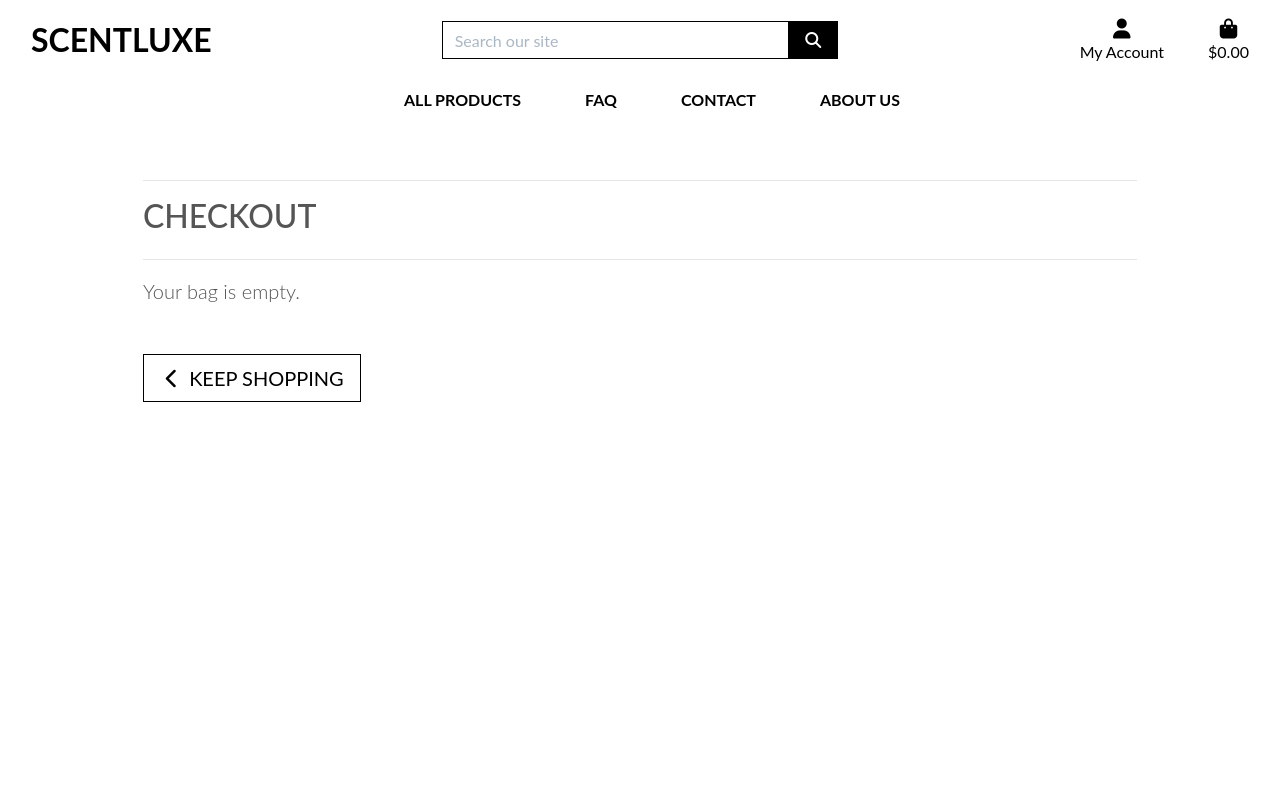
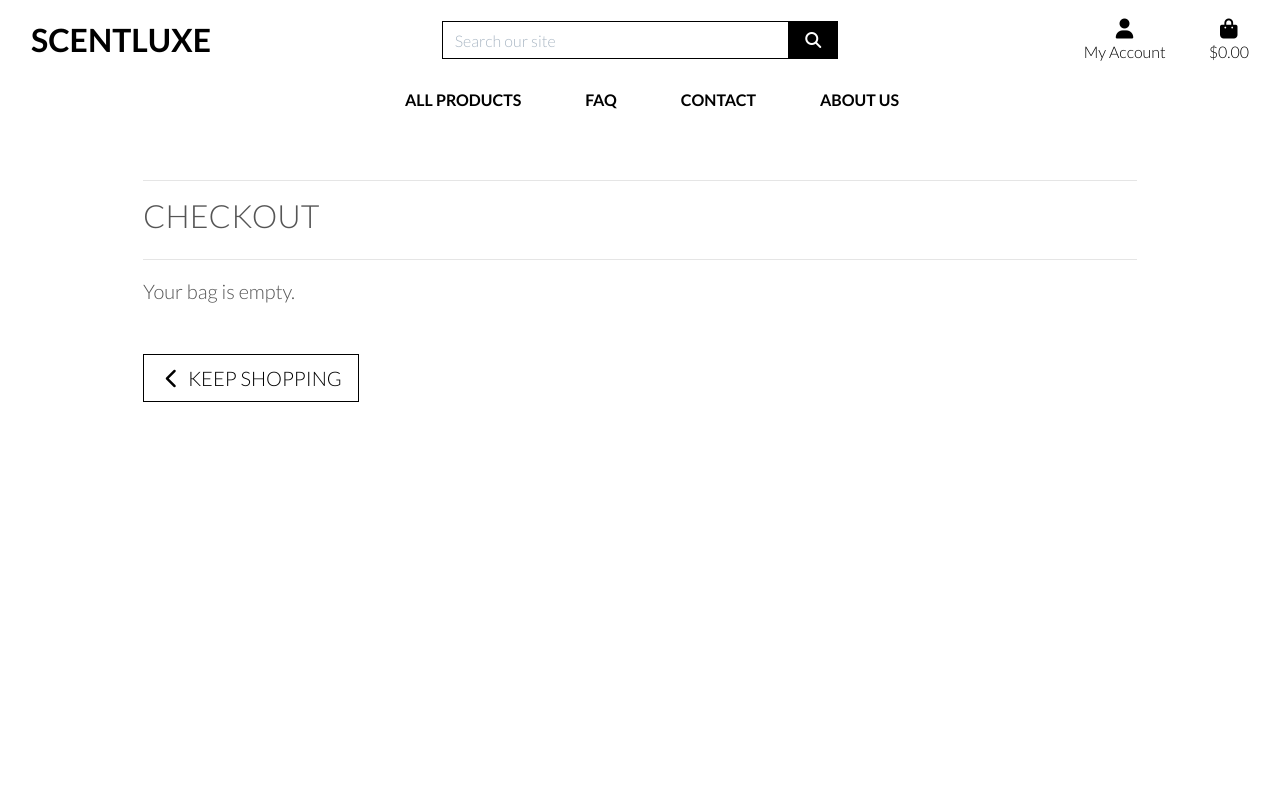
Before and after one commit to aimanh04/PP5-scent_luxe, a Django app: page /bag/ in a window 1280 px wide. Run offline with Django 3.2, Linux system fonts and the light colour scheme; some libraries are stand-ins or nearby versions.

Commit message:
Change website font

```diff
--- a/templates/base.html
+++ b/templates/base.html
@@ -20,8 +20,8 @@
         <!-- Fonts -->
         <link rel="preconnect" href="https://fonts.googleapis.com">
         <link rel="preconnect" href="https://fonts.gstatic.com" crossorigin>
-        <link href="https://fonts.googleapis.com/css2?family=Handlee&display=swap" rel="stylesheet">
-        <link href="https://fonts.googleapis.com/css2?family=Comfortaa:wght@300..700&family=Handlee&display=swap" rel="stylesheet">
+        <link href="https://fonts.googleapis.com/css2?family=Roboto:wght@300&display=swap" rel="stylesheet">
+        <link href="https://fonts.googleapis.com/css2?family=Lato:wght@300;700&display=swap" rel="stylesheet">
     {% endblock %}
 
     {% block extra_css %}
```
